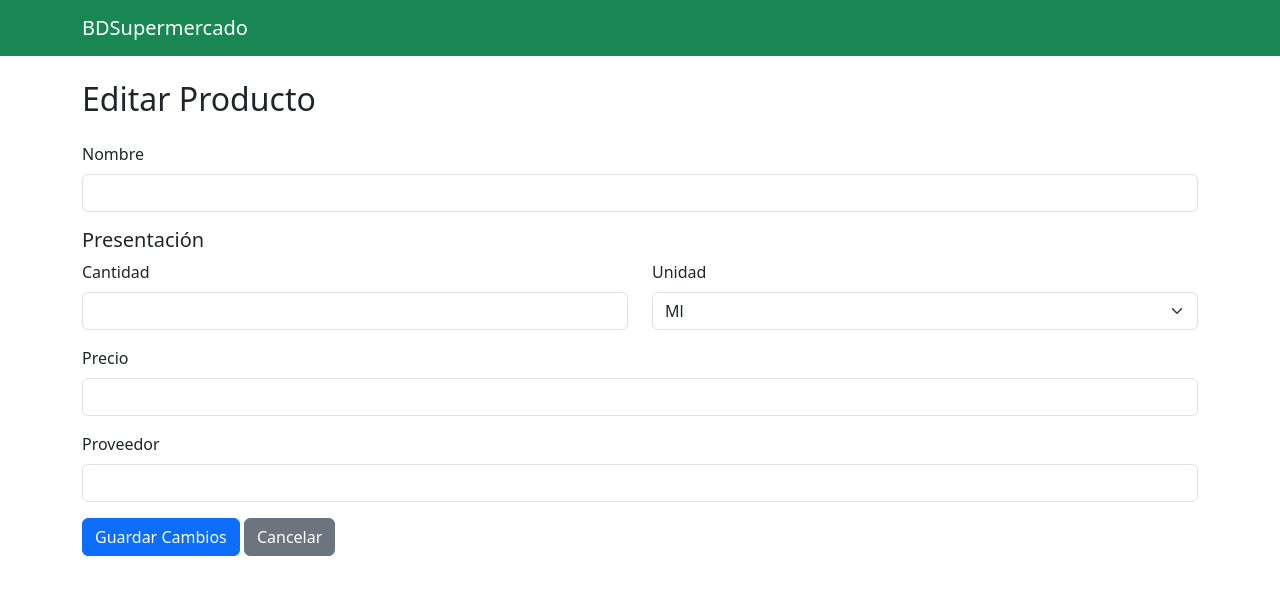
After one commit to hiygabo/tarea-mongo-flask, a Flask app: template templates/editar.html in a window 1280 px wide. The commit adds this page. Shown: the top 595 px of the page. Run offline with Flask 3, Linux system fonts and the light colour scheme; the template is opened without the code that fills it, so the values that code supplies are empty.

Commit message:
Add files via upload
Agregacion de G5 $in["Pollo","Pasta Larga"]

```diff
--- a/app.py
+++ b/app.py
@@ -11,8 +11,8 @@ from pymongo.collection import Collection
 app = Flask(__name__)
 
 MONGO_URI = os.getenv("MONGO_URI", "mongodb://localhost:27017/")
-MONGO_DB = os.getenv("MONGO_DB", "bd_supermercado")
-MONGO_COLLECTION = os.getenv("MONGO_COLLECTION", "producto")
+MONGO_DB = "DBSupermercado"
+MONGO_COLLECTION = "Producto"
 
 mongo_client = MongoClient(MONGO_URI, serverSelectionTimeoutMS=3000)
 productos: Collection = mongo_client[MONGO_DB][MONGO_COLLECTION]
@@ -82,7 +82,7 @@ def listar_productos():
 
 CONSULTAS = {
 	"G1": [
-		{"titulo": "Todos los productos", "descripcion": "Ejecuta db.producto.find() y devuelve todos los documentos."},
+		{"titulo": "Todos los productos", "descripcion": "Ejecuta db.Producto.find() y devuelve todos los documentos."},
 	],
 	"G2": [
 		{"titulo": "Precio mayor o igual a 5", "descripcion": "Filtra productos usando precio: { $gte: 5 }."},
@@ -92,6 +92,9 @@ CONSULTAS = {
 	],
 	"G4": [
 		{"titulo": "Condición AND", "descripcion": "Productos con precio >= 1 y nombre mayor o igual que M."},
+	],
+	"G5": [
+		{"titulo": "Buscar en subconjunto", "descripcion": 'Filtra por nombre usando $in: "Pollo" o "Pasta Larga".'},
 	],
 }
 
@@ -113,8 +116,10 @@ def ejecutar_consulta(grupo: str, numero: int):
 		resultado = list(productos.find({"precio": {"$gte": 5}}))
 	elif grupo == "G3":
 		resultado = list(productos.find({"nombre": {"$regex": "^C", "$options": "i"}}))
+	elif grupo == "G4":
+		resultado = list(productos.find({"$and": [{"precio": {"$gte": 1}}, {"nombre": {"$gte": "M"}}]}))
 	else:
-		resultado = list(productos.find({"$and": [{"precio": {"$gte": 1}}, {"nombre": {"$gte": "M"}}]}))
+		resultado = list(productos.find({"nombre": {"$in": ["Pollo", "Pasta Larga"]}}))
 
 	return jsonify({
 		"grupo": grupo,
--- /dev/null
+++ b/templates/base.html
@@ -0,0 +1,27 @@
+<!DOCTYPE html>
+<html lang="es">
+<head>
+    <meta charset="UTF-8">
+    <meta name="viewport"
+          content="width=device-width, initial-scale=1.0">
+
+    <title>Supermercado</title>
+    <link
+        href="https://cdn.jsdelivr.net/npm/bootstrap@5.3.3/dist/css/bootstrap.min.css"
+        rel="stylesheet">
+</head>
+<body>
+<nav class="navbar navbar-dark bg-success mb-4">
+    <div class="container">
+        <a class="navbar-brand"
+           href="{{ url_for('index') }}">
+            BDSupermercado
+        </a>
+    </div>
+</nav>
+<div class="container">
+    {% block content %}
+    {% endblock %}
+</div>
+</body>
+</html>
--- /dev/null
+++ b/templates/editar.html
@@ -0,0 +1,152 @@
+{% extends 'base.html' %}
+
+{% block content %}
+
+<h2 class="mb-4">Editar Producto</h2>
+
+
+<form method="POST">
+
+    <div class="mb-3">
+
+        <label class="form-label">
+            Nombre
+        </label>
+
+        <input
+            type="text"
+            name="nombre"
+            class="form-control"
+            value="{{ producto.nombre }}"
+            required>
+
+    </div>
+
+
+    <h5>Presentación</h5>
+
+    <div class="row">
+
+        <div class="col-md-6 mb-3">
+
+            <label class="form-label">
+                Cantidad
+            </label>
+
+            <input
+                type="number"
+                name="cantidad"
+                class="form-control"
+                value="{{ producto.presentacion.cantidad }}"
+                required>
+
+        </div>
+
+
+        <div class="col-md-6 mb-3">
+
+            <label class="form-label">
+                Unidad
+            </label>
+
+            <select
+                name="unidad"
+                class="form-select"
+                required>
+
+                <option value="Ml"
+                    {% if producto.presentacion.unidad == 'Ml' %}
+                    selected
+                    {% endif %}>
+                    Ml
+                </option>
+
+                <option value="L"
+                    {% if producto.presentacion.unidad == 'L' %}
+                    selected
+                    {% endif %}>
+                    L
+                </option>
+
+                <option value="Gr"
+                    {% if producto.presentacion.unidad == 'Gr' %}
+                    selected
+                    {% endif %}>
+                    Gr
+                </option>
+
+                <option value="Kg"
+                    {% if producto.presentacion.unidad == 'Kg' %}
+                    selected
+                    {% endif %}>
+                    Kg
+                </option>
+
+                <option value="Unidad"
+                    {% if producto.presentacion.unidad == 'Unidad' %}
+                    selected
+                    {% endif %}>
+                    Unidad
+                </option>
+
+            </select>
+
+        </div>
+
+    </div>
+
+
+    <div class="mb-3">
+
+        <label class="form-label">
+            Precio
+        </label>
+
+        <input
+            type="number"
+            name="precio"
+            class="form-control"
+            step="0.01"
+            min="0"
+            value="{{ producto.precio }}"
+            required>
+
+    </div>
+
+
+    <div class="mb-3">
+
+        <label class="form-label">
+            Proveedor
+        </label>
+
+        <input
+            type="text"
+            name="proveedor"
+            class="form-control"
+            value="{{ producto.proveedor }}"
+            required>
+
+    </div>
+
+
+    <button
+        type="submit"
+        class="btn btn-primary">
+
+        Guardar Cambios
+
+    </button>
+
+
+    <a
+        href="{{ url_for('index') }}"
+        class="btn btn-secondary">
+
+        Cancelar
+
+    </a>
+
+</form>
+
+{% endblock %}
```
Also changed, not shown: templates/agregar.html (added, +93 -0 lines), requirements.txt (line endings or trailing spaces), static/app.js (line endings or trailing spaces), static/style.css (line endings or trailing spaces), templates/index.html (line endings or trailing spaces).
